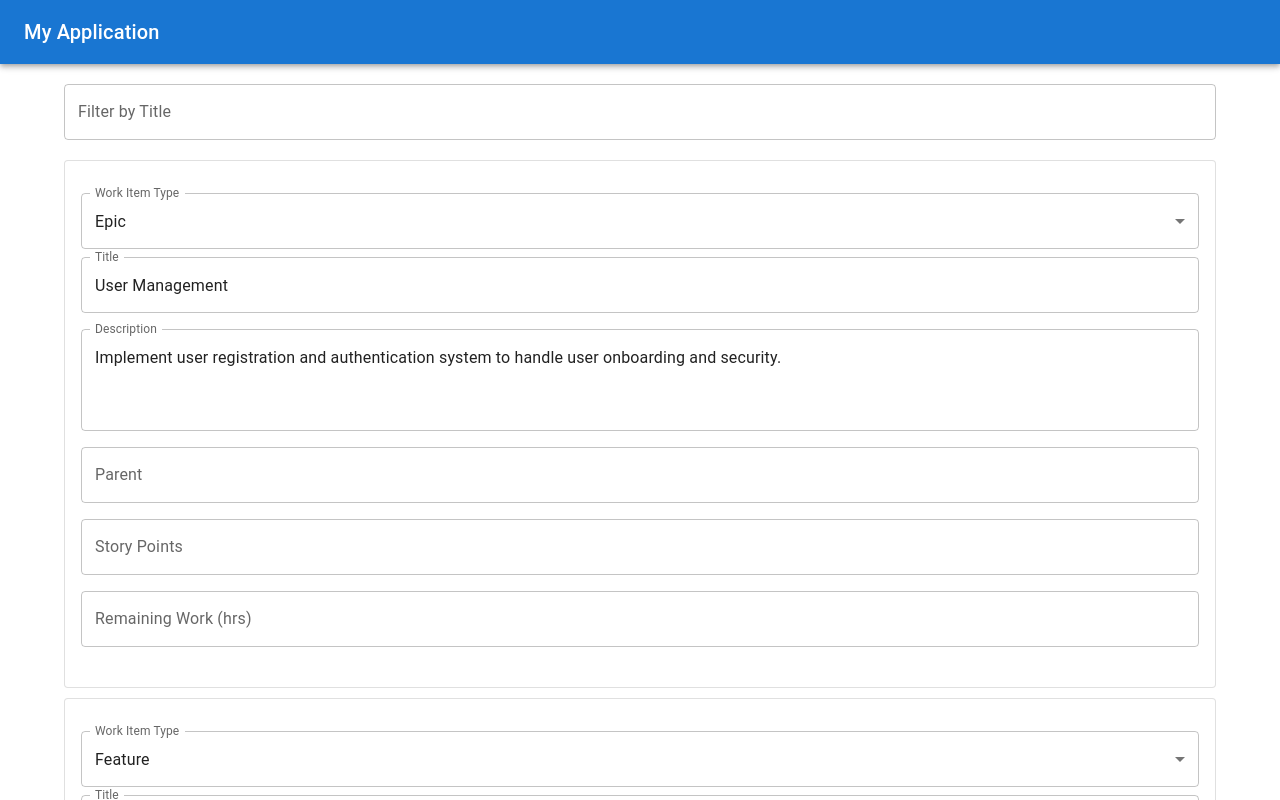
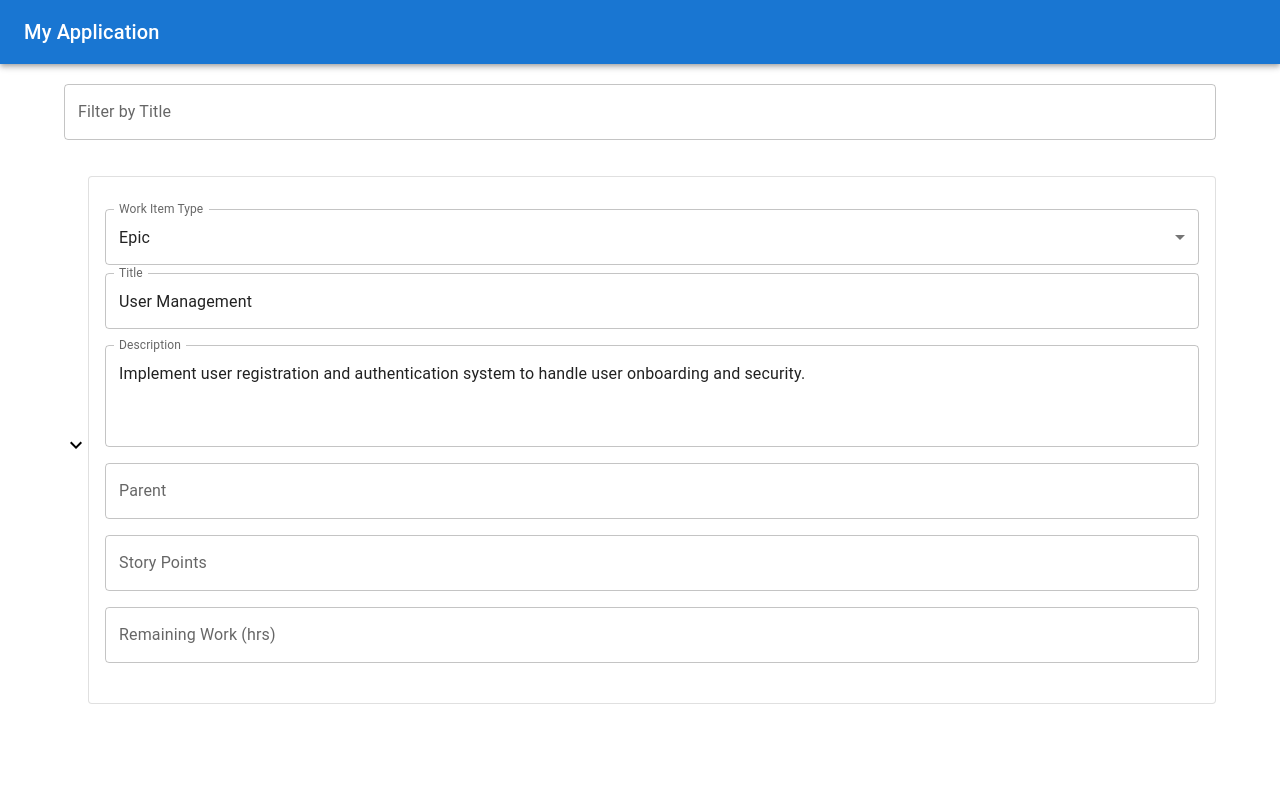
Before and after one commit to dmedellin/StoryCraftAI, a React (Create React App) app in the folder story-craft/: page / in a window 1280 px wide. Shown: the top 800 px of the page. Built offline with nearby package versions, Linux system fonts and the light colour scheme.

Commit message:
Refactor package dependencies and add collapsible functionality to WorkItemList component

```diff
--- a/story-craft/package.json
+++ b/story-craft/package.json
@@ -5,6 +5,7 @@
   "dependencies": {
     "@emotion/react": "^11.13.3",
     "@emotion/styled": "^11.13.0",
+    "@mui/icons-material": "^6.1.2",
     "@mui/material": "^6.1.2",
     "@testing-library/jest-dom": "^5.17.0",
     "@testing-library/react": "^13.4.0",
--- a/story-craft/src/components/WorkItemList.js
+++ b/story-craft/src/components/WorkItemList.js
@@ -1,14 +1,90 @@
 import React from 'react';
+import List from '@mui/material/List';
+import ListItem from '@mui/material/ListItem';
+import Collapse from '@mui/material/Collapse';
+import ExpandLess from '@mui/icons-material/ExpandLess';
+import ExpandMore from '@mui/icons-material/ExpandMore';
 import WorkItem from './WorkItem';
 
 function WorkItemList({ items }) {
-  return (
-    <div>
-      {items.map((item) => (
-        <WorkItem key={item.Title} item={item} />
-      ))}
-    </div>
-  );
+    // Build a map of items
+    const itemMap = {};
+    items.forEach((item) => {
+        itemMap[item.Title] = { ...item, children: [] };
+    });
+
+    // Establish parent-child relationships
+    items.forEach((item) => {
+        if (item.Parent) {
+            const parent = itemMap[item.Parent];
+            if (parent) {
+                parent.children.push(itemMap[item.Title]);
+            }
+        }
+    });
+
+    // Get root items (no parent)
+    const rootItems = items
+        .filter((item) => !item.Parent)
+        .map((item) => itemMap[item.Title]);
+
+    // Recursive component to render items
+    const RenderItem = ({ node, level = 0 }) => {
+        const [open, setOpen] = React.useState(false);
+
+        const hasChildren = node.children.length > 0;
+
+        const handleClick = () => {
+            setOpen(!open);
+        };
+
+        return (
+            <>
+                <ListItem
+                    style={{ paddingLeft: level * 20, width: '100%' }}
+                    disableGutters
+                >
+                    {hasChildren ? (
+                        <div
+                            onClick={handleClick}
+                            style={{
+                                cursor: 'pointer',
+                                display: 'flex',
+                                alignItems: 'center',
+                                width: '100%',
+                            }}
+                        >
+                            {open ? <ExpandLess /> : <ExpandMore />}
+                            <div style={{ width: '100%' }}>
+                                <WorkItem item={node} />
+                            </div>
+                        </div>
+                    ) : (
+                        <div style={{ width: '100%' }}>
+                            <WorkItem item={node} />
+                        </div>
+                    )}
+                </ListItem>
+                {hasChildren && (
+                    <Collapse in={open} timeout="auto" unmountOnExit>
+                        <List disablePadding>
+                            {node.children.map((child) => (
+                                <RenderItem key={child.Title} node={child} level={level + 1} />
+                            ))}
+                        </List>
+                    </Collapse>
+                )}
+            </>
+        );
+    };
+
+    return (
+        <List>
+            {rootItems.map((item) => (
+                <RenderItem key={item.Title} node={item} />
+            ))}
+        </List>
+    );
 }
 
 export default WorkItemList;
```
Also changed, not shown: 1 other file (tests, documents, lock files or other folders).
